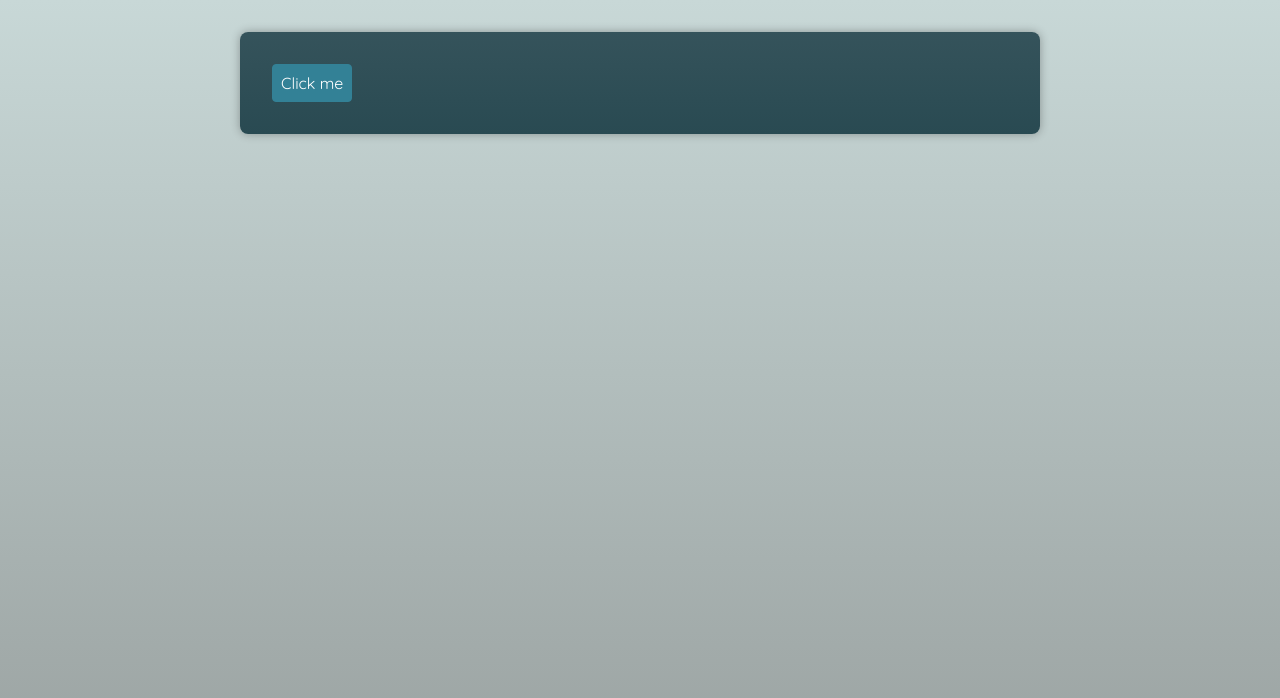
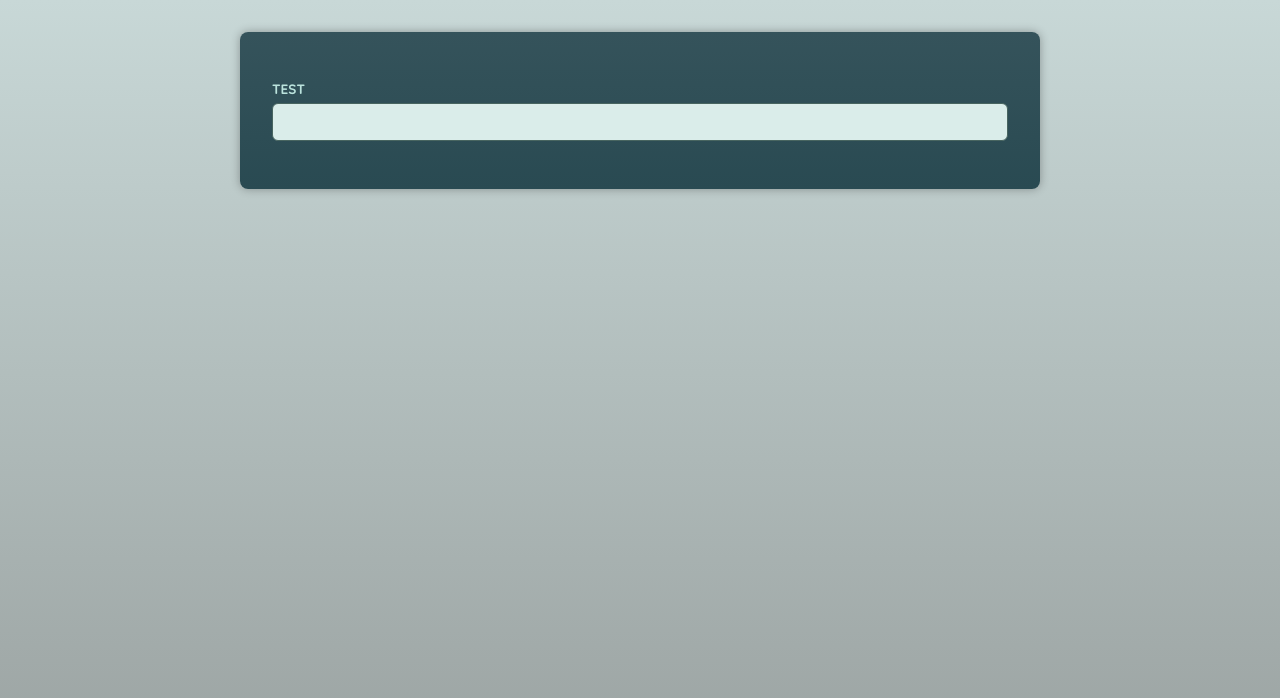
Before and after one commit to Udayanga1/react-practice, a React (Vite) app in the folder adv-components/: page / in a window 1280 px wide. Shown: the top 698 px of the page. Built offline with nearby package versions, Linux system fonts and the light colour scheme; a web font is replaced by a local one.

Commit message:
adv-components: using forwardRef with ts

```diff
--- a/adv-components/src/App.tsx
+++ b/adv-components/src/App.tsx
@@ -1,16 +1,13 @@
-import Button from "./components/Button"
-import Container from "./components/Container"
+import { useRef } from "react"
+
+import Input from "./components/Input"
 
 function App() {
+  const input = useRef<HTMLInputElement>(null)
+
   return (
     <main>
-      <Container as={Button} >Click me</Container>
-      {/* <p>
-        <Button>A Button</Button>
-      </p>
-      <p>
-        <Button href="https://google.com">A Link</Button>
-      </p> */}
+      <Input label="Test" id="test" ref={input}/>
     </main>
   )
 }
--- a/adv-components/src/components/Input.tsx
+++ b/adv-components/src/components/Input.tsx
@@ -1,16 +1,19 @@
-import { type ComponentPropsWithoutRef } from "react"
+import { forwardRef, type ComponentPropsWithoutRef } from "react"
 
 type InputProps = {
   label: string
   id: string
 } & ComponentPropsWithoutRef<'input'>
 
-const Input = ({label, id, ...props}: InputProps) => {
+const Input = forwardRef<HTMLInputElement, InputProps>(function Input(
+  { label, id, ...props }: InputProps,
+  ref
+) {
   return (
     <p>
       <label htmlFor={id}>{label}</label>
-      <input id={id} {...props} />
+      <input id={id} {...props} ref={ref}/>
     </p>
   )
-}
+})
 export default Input
```
